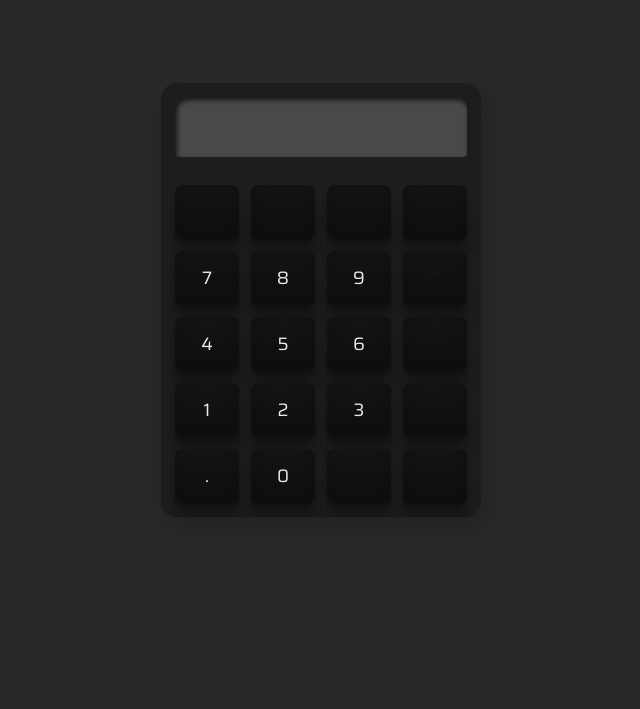
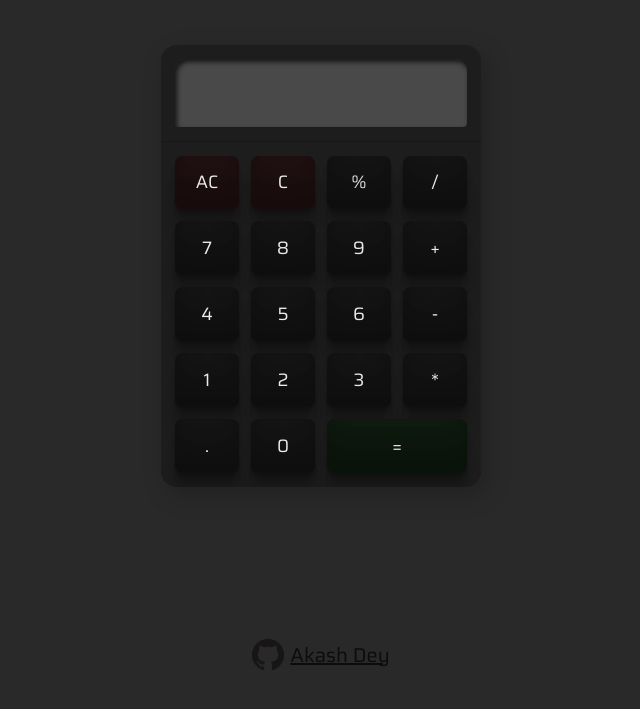
Before and after one commit to insightofakash/WebCalculator, a plain HTML site: page index.html in a window 1280 px wide. Shown: the part 109-818 px from the top of the page, without its empty margins (319-959 px from the left). Drawn offline with Linux system fonts and the light colour scheme.

Commit message:
Completed the entire UI except display text. Next will add JS

```diff
--- a/index.html
+++ b/index.html
@@ -17,28 +17,36 @@
     </div>
 
     <div class="calculator-buttons">
-      <div class="button"></div>
-      <div class="button"></div>
-      <div class="button"></div>
-      <div class="button"></div>
+      <div class="button" id="AC-button">AC</div>
+      <div class="button" id="C-button">C</div>
+      <div class="button">%</div>
+      <div class="button">/</div>
       <div class="button">7</div>
       <div class="button">8</div>
       <div class="button">9</div>
-      <div class="button"></div>
+      <div class="button">+</div>
       <div class="button">4</div>
       <div class="button">5</div>
       <div class="button">6</div>
-      <div class="button"></div>
+      <div class="button">-</div>
       <div class="button">1</div>
       <div class="button">2</div>
       <div class="button">3</div>
-      <div class="button"></div>
+      <div class="button">*</div>
       <div class="button">.</div>
       <div class="button">0</div>
-      <div class="button"></div>
-      <div class="button"></div>
+      <div class="button" id="equal-button">=</div>
+
     </div>
   </main>
+
+
+  <a class="credits" href="https://github.com/insightofakash" target="_blank">
+    <img src="img/github.png" alt="github logo">
+    <p>Akash Dey</p>
+  </a>
+
+  <script src="script.js"></script>
 </body>
 
 </html>
--- a/script.js
+++ b/script.js
@@ -0,0 +1,9 @@
+const clickSound = new Audio("sounds/click-sound.mp3");
+clickSound.volume = 1;
+let buttons = document.querySelectorAll(".button");
+
+buttons.forEach((button) => {
+  button.addEventListener("click", () => {
+    clickSound.play();
+  });
+});
--- a/style.css
+++ b/style.css
@@ -16,13 +16,13 @@ body {
 }
 
 .calculator {
-  margin: 15% auto;
+  margin: 12% auto;
   border-radius: 1.6rem;
   background-color: #1d1d1d;
   overflow: hidden;
 
   width: 32rem;
-  height: 43.4rem;
+  height: 44.2rem;
 
   /* shadow */
   box-shadow: 6px 8px 26px rgba(0, 0, 0, 0.2);
@@ -31,7 +31,7 @@ body {
 .calculator-display {
   display: flex;
   flex-direction: column;
-  height: 6rem;
+  height: 6.8rem;
   background-color: #494949;
   border-radius: 1.2rem 1.2rem 0.4rem 0.4rem;
   margin: 1.4rem;
@@ -50,6 +50,8 @@ body {
 
   background-color: #1d1d1d;
   padding: 0.8rem;
+
+  border-top: 1px solid rgb(0, 0, 0, 0.2);
 }
 
 .button {
@@ -73,5 +75,51 @@ body {
 
 .button:hover {
   background-color: #131313;
-  color: #3369ff;
+  color: #628cff;
 }
+
+.button:active {
+  transition: none;
+  color: #3152ad;
+  scale: 94%;
+}
+
+/* Individual button syles */
+
+#equal-button {
+  background-color: rgb(17, 31, 17);
+  grid-column: -3 / -1;
+}
+
+#equal-button:hover {
+  background-color: rgb(12, 22, 12);
+}
+
+#AC-button,
+#C-button {
+  background-color: rgb(37, 19, 21);
+}
+
+#AC-button:hover,
+#C-button:hover {
+  background-color: rgb(12, 6, 7);
+}
+
+/* Credits */
+.credits {
+  width: 100%;
+  position: fixed;
+  bottom: 0;
+  display: flex;
+  gap: 0.6rem;
+  justify-content: center;
+  font-size: 2rem;
+  padding-bottom: 2rem;
+  color: #0c0c0c;
+  cursor: pointer;
+}
+
+.credits:hover {
+  color: white;
+  transition: all 0.3s ease;
+}
```
Also changed, not shown: img/github.png (added), 1 other file.
